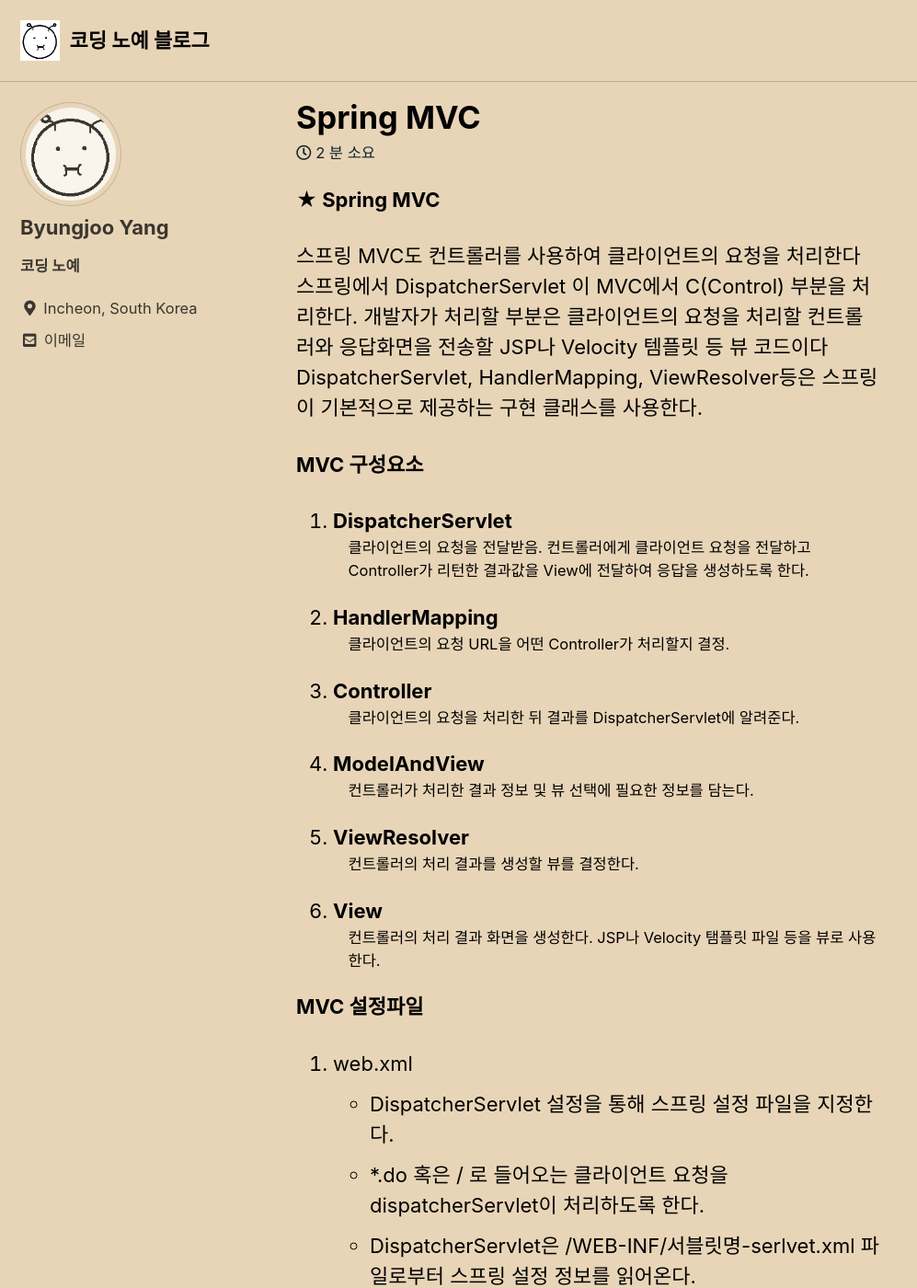
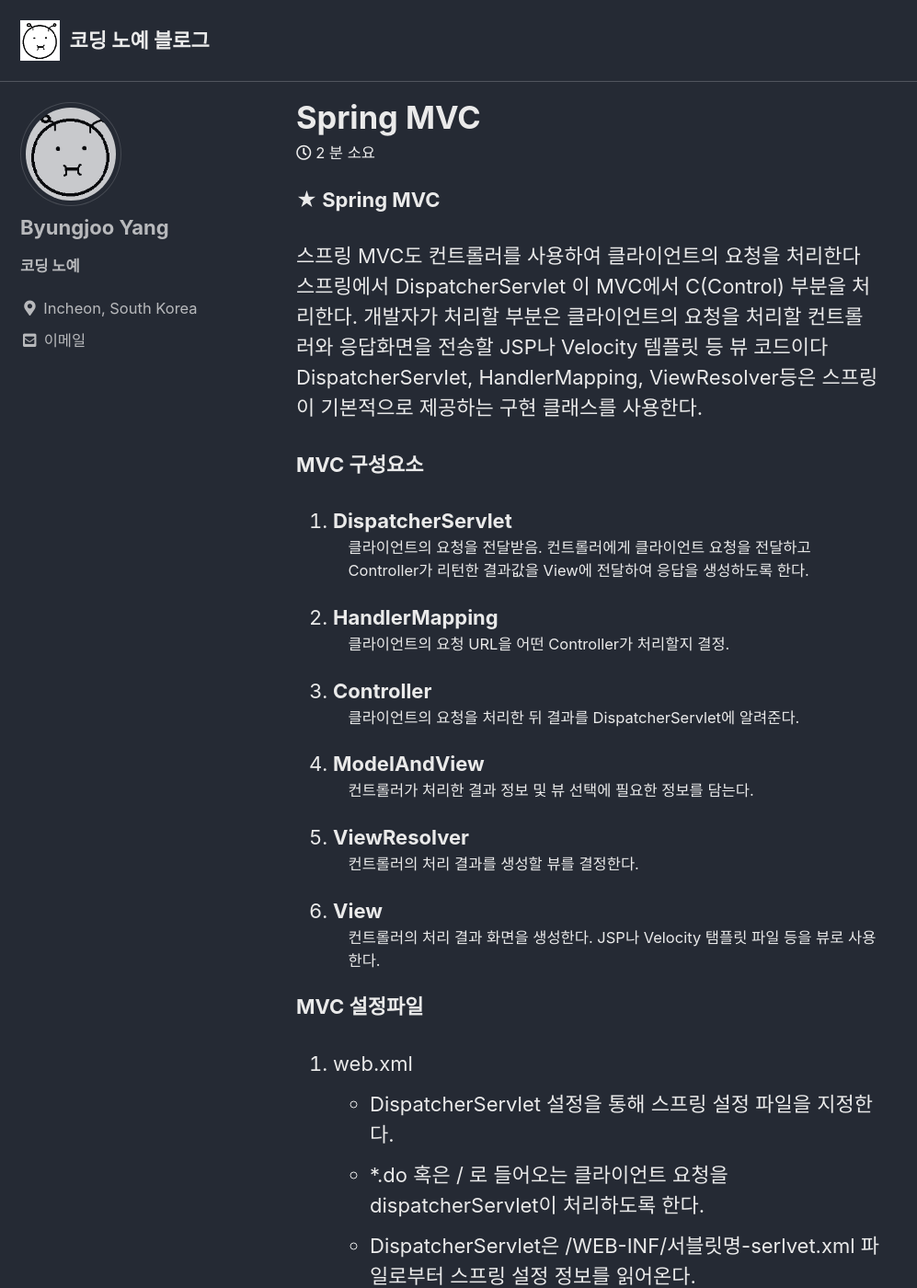
Before and after one commit to ByungjooYang/byungjooyang.github.io, a Jekyll site: the page built from _posts/2020-07-17-ByungjooYang-of-post.md, in a window 1280 px wide and 1400 px high. Shown: the whole window at 92% size, without its empty margins (0-997 px from the left). Built offline with Jekyll 4.4.1, drawn with Linux system fonts in a browser that asks for light colours; cached includes are drawn as plain includes; some of the changed text lies outside the part shown.

Commit message:
update post

```diff
--- a/_config.yml
+++ b/_config.yml
@@ -12,7 +12,7 @@
 
 theme                    : "minimal-mistakes-jekyll"
 # remote_theme           : "mmistakes/minimal-mistakes"
-minimal_mistakes_skin    : "sunrise" # "air", "aqua", "contrast", "dark", "dirt", "neon", "mint", "plum", "sunrise"
+minimal_mistakes_skin    : "dark" # "air", "aqua", "contrast", "dark", "dirt", "neon", "mint", "plum", "sunrise"
 
 # Site Settings
 locale                   : "ko"
--- a/_posts/2020-07-17-ByungjooYang-of-post.md
+++ b/_posts/2020-07-17-ByungjooYang-of-post.md
@@ -1,7 +1,7 @@
 ---
 title:  "Spring MVC"
 header:
-  teaser: ""
+  teaser: "/assets/img/gream.png"
 categories:
   - Spring
   - MVC
```
Also changed, not shown: other parts of _posts/2020-07-17-ByungjooYang-of-post.md (+3 -0 lines).
